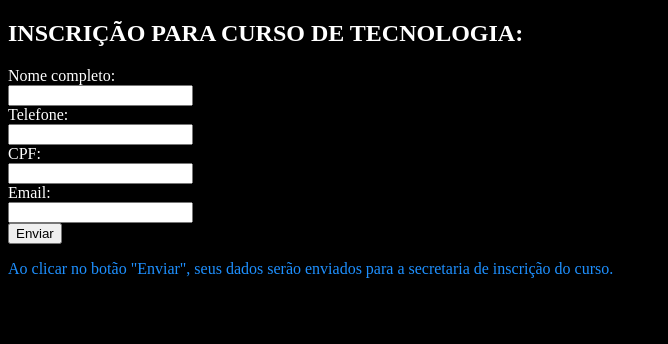
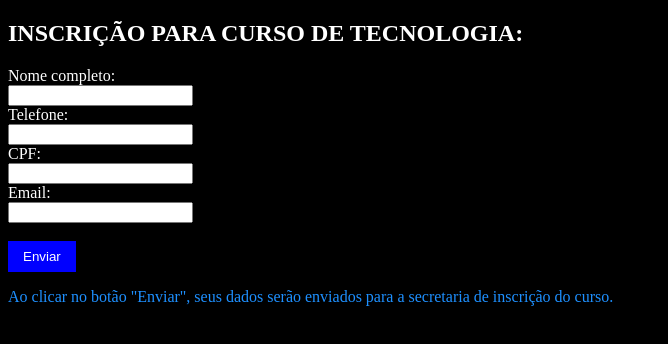
Before and after one commit to Leo-Figueiredo-0/Leo-Figueiredo-0.github.io, a plain HTML site: page index.html in a window 1280 px wide. Shown: the whole page, without its empty margins (0-668 px from the left). Drawn offline with Linux system fonts and the light colour scheme.

Commit message:
Update index.html

```diff
--- a/index.html
+++ b/index.html
@@ -12,8 +12,8 @@
   <label for="lname">CPF:</label><br>
   <input type="text" id="lname" name="lname" value=""><br>
   <label for="lname">Email:</label><br>
-  <input type="text" id="lname" name="lname" value=""><br>
-  <input type="submit" value="Enviar">
+  <input type="text" id="lname" name="lname" value=""><br><br>
+  <input type="submit" value="Enviar" style="background-color: blue; color: white; border: none; padding: 8px 15px; cursor: pointer;">
 </form>
 
 <p style="color:DodgerBlue;">Ao clicar no botão "Enviar", seus dados serão enviados para a secretaria de inscrição do curso.</p>
```
